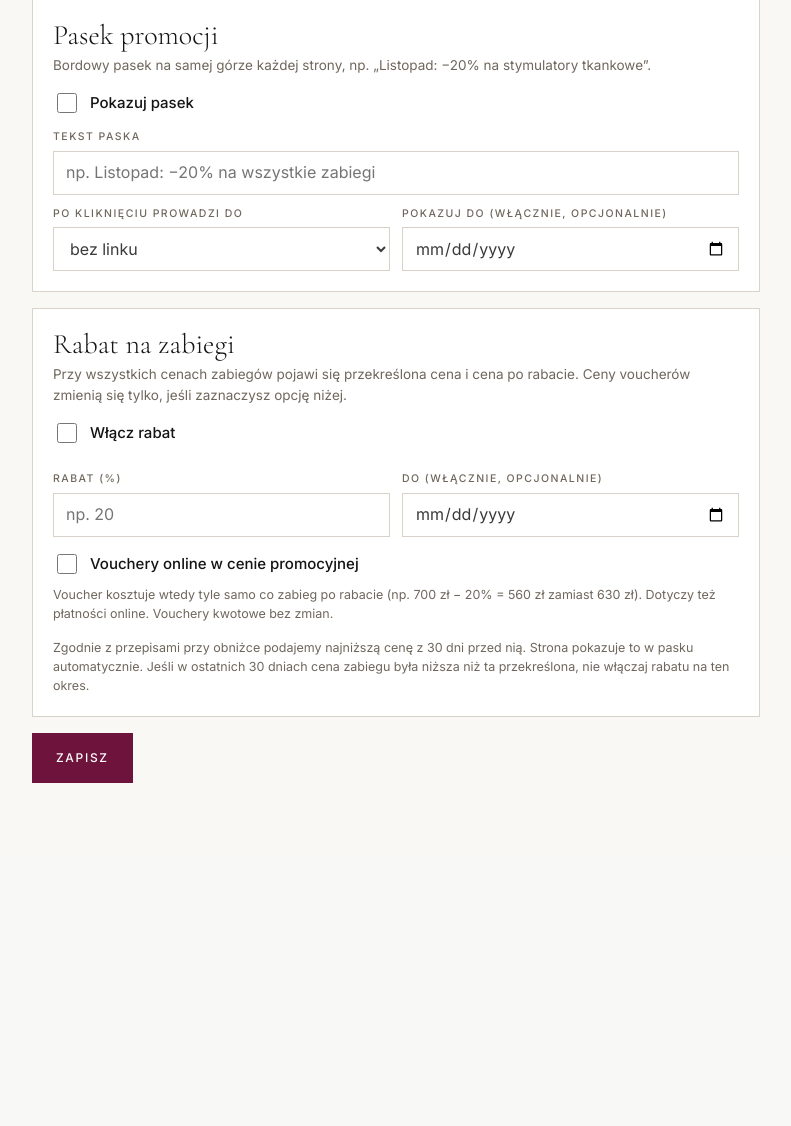
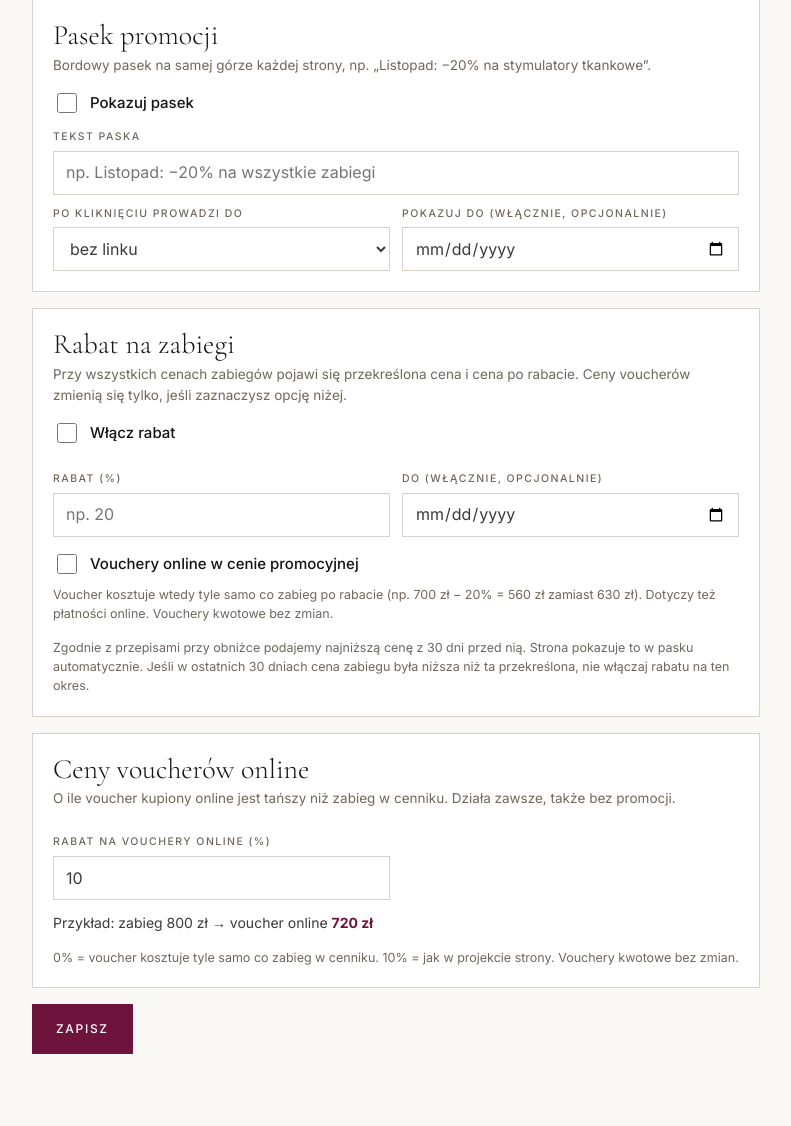
Before and after one commit to patoagencja/ludwinek, a PHP site: page /_panel-promocje.php in a window 1280 px wide. Shown: the part 180-1306 px from the top of the page, without its empty margins (244-1035 px from the left). Before the commit the page ends 963 px from the top, so only its background shows below. Run offline with PHP 8.4, Linux system fonts and the light colour scheme; data that the repository does not hold is empty; some libraries are stand-ins or nearby versions.

Commit message:
Ceny voucherów online ustawiane w panelu (rabat % od ceny w gabinecie, 0 = jak w cenniku); przekreślenia w sekcji ceny zabiegu; ustawienie gabinetu: 0%
Co-Authored-By: Claude Opus 5.5 <noreply@anthropic.com>
Claude-Session: https://claude.ai/code/session_01BpmeYMNkkvQzev3YzrBqs1

```diff
--- /dev/null
+++ b/narzedzia/ustawienia-poprawka.json
@@ -0,0 +1 @@
+{"vouchery": {"rabat": 0}}
--- a/public/_panel-promocje.php
+++ b/public/_panel-promocje.php
@@ -75,6 +75,16 @@ input[type=text],input[type=number],input[type=date],select{width:100%;min-heigh
 <p class="cena" id="rc"></p>
 <p class="uwaga">Zgodnie z przepisami przy obniżce podajemy najniższą cenę z 30 dni przed nią. Strona pokazuje to w pasku automatycznie. Jeśli w ostatnich 30 dniach cena zabiegu była niższa niż ta przekreślona, nie włączaj rabatu na ten okres.</p>
 </section>
+<section class="card">
+<h2>Ceny voucherów online</h2>
+<p class="opis">O ile voucher kupiony online jest tańszy niż zabieg w cenniku. Działa zawsze, także bez promocji.</p>
+<div class="row">
+<div><label class="l" for="vr">Rabat na vouchery online (%)</label><input type="number" id="vr" name="vouchery_rabat" min="0" max="50" value="<?= (int)$u['vouchery']['rabat'] ?>"></div>
+<div></div>
+</div>
+<p class="cena" id="vc"></p>
+<p class="uwaga">0% = voucher kosztuje tyle samo co zabieg w cenniku. 10% = jak w projekcie strony. Vouchery kwotowe bez zmian.</p>
+</section>
 <button class="btn" type="submit">Zapisz</button>
 <p class="msg" id="msg" role="status"></p>
 </form>
@@ -89,6 +99,7 @@ input[type=text],input[type=number],input[type=date],select{width:100%;min-heigh
     $('pp').innerHTML = '';
     var s = document.createElement('span'); s.textContent = t; $('pp').appendChild(s);
     if (rab) { var sm = document.createElement('small'); sm.textContent = 'Przekreślona cena to najniższa cena z 30 dni przed obniżką.'; $('pp').appendChild(sm); }
+    var vr = Math.max(0, Math.min(50, +f.vouchery_rabat.value || 0)); $('vc').innerHTML = 'Przykład: zabieg 800 zł → voucher online <b>' + Math.round(800 * (100 - vr) / 100) + ' zł</b>';
     $('rc').innerHTML = rab ? 'Przykład: <s>700 zł</s> <b>' + Math.round(700 * (100 - pr) / 100) + ' zł</b>' : '';
   }
   $('pl').addEventListener('change', function () { var w = this.value === '*'; $('plw').style.display = w ? '' : 'none'; if (!w) $('plw').value = this.value; });
--- a/public/_panel.php
+++ b/public/_panel.php
@@ -177,6 +177,7 @@ if ($akcja === 'ustawienia') {
         'pasek' => ['wl' => ($_POST['pasek_wl'] ?? '') === '1', 'tekst' => mb_substr(panel_czysc((string)($_POST['pasek_tekst'] ?? '')), 0, 160), 'link' => $link, 'do' => $data('pasek_do')],
         'rabat' => ['wl' => ($_POST['rabat_wl'] ?? '') === '1', 'procent' => max(0, min(90, (int)($_POST['rabat_procent'] ?? 0))), 'do' => $data('rabat_do'),
                     'vouchery' => ($_POST['rabat_vouchery'] ?? '') === '1'],
+        'vouchery' => ['rabat' => max(0, min(50, (int)($_POST['vouchery_rabat'] ?? 10)))],
     ];
     if ($u['pasek']['wl'] && trim($u['pasek']['tekst']) === '') panel_json(422, ['ok' => false, 'blad' => 'Wpisz tekst paska albo go wyłącz.']);
     if ($u['rabat']['wl'] && $u['rabat']['procent'] < 1) panel_json(422, ['ok' => false, 'blad' => 'Wpisz rabat od 1 do 90%.']);
@@ -222,7 +223,7 @@ if ($akcja === 'tekst') {
     if ($na === $z) panel_json(200, ['ok' => true, 'bez_zmian' => true]);
     // ceny voucherów strona i płatność liczą z cennika: zmiana napisu niczego by nie zmieniła w płatności
     if ($strona === 'Voucher' && preg_match('/^\s*(od )?\d+ zł\s*$/u', $z)) {
-        panel_json(422, ['ok' => false, 'blad' => 'Ceny voucherów strona liczy sama z cennika (to samo pobiera płatność). Żeby je obniżyć, w zakładce Promocje włącz rabat i zaznacz „Vouchery online w cenie promocyjnej”.']);
+        panel_json(422, ['ok' => false, 'blad' => 'Ceny voucherów strona liczy sama z cen zabiegów (to samo pobiera płatność). Ustawisz je w zakładce Promocje → „Ceny voucherów online” (np. 0% = tyle samo co w cenniku).']);
     }
     // „tylko to miejsce”: tekst-kotwica stojący tuż przed (np. nazwa zabiegu przed ceną)
     $przed = $wszedzie ? '' : (string)($_POST['przed'] ?? '');
--- a/public/_ustawienia.php
+++ b/public/_ustawienia.php
@@ -15,6 +15,8 @@ function ustawienia(): array
                     'do' => (string)($d['pasek']['do'] ?? '')],
         'rabat' => ['wl' => !empty($d['rabat']['wl']), 'procent' => max(0, min(90, (int)($d['rabat']['procent'] ?? 0))), 'do' => (string)($d['rabat']['do'] ?? ''),
                     'vouchery' => !empty($d['rabat']['vouchery'])],
+        // stały rabat na vouchery online względem ceny w gabinecie (w projekcie 10%; 0 = voucher w cenie z cennika)
+        'vouchery' => ['rabat' => max(0, min(50, (int)($d['vouchery']['rabat'] ?? 10)))],
         'zmieniono' => (string)($d['zmieniono'] ?? ''),
     ];
 }
@@ -43,26 +45,43 @@ function promo_vouchery_procent(): int
     return promo_aktywne($r) && !empty($r['vouchery']) ? (int)$r['procent'] : 0;
 }
 
-/** Vouchery online w cenie promocyjnej: cena vouchera = cena zabiegu po rabacie (jeśli to mniej niż zwykła cena online).
-    Zmienia dane voucherów (z nich liczy też płatność, _vouchery-dane.php) i napisy „voucher online … zł” na stronach. */
+/** Zwykły rabat na vouchery online (% od ceny w gabinecie), ustawiany w panelu; w projekcie 10%. */
+function voucher_rabat_staly(): int
+{
+    return ustawienia()['vouchery']['rabat'];
+}
+
+/** Cena vouchera online z ceny zabiegu w gabinecie: zwykły rabat online, a w promocji z opcją „vouchery w cenie
+    promocyjnej” cena zabiegu po rabacie, jeśli jest niższa. [cena, zwykła cena online] */
+function voucher_cena(int $gab): array
+{
+    $std = (int)round($gab * (100 - voucher_rabat_staly()) / 100);
+    $p = promo_vouchery_procent();
+    return [$p > 0 ? min($std, (int)round($gab * (100 - $p) / 100)) : $std, $std];
+}
+
+/** Ceny voucherów online na stronach i w płatności według ustawień z panelu (zwykły rabat online i promocja).
+    Zmienia dane voucherów (z nich liczy też płatność, _vouchery-dane.php) i napisy „voucher online … zł” na stronach.
+    W źródle stron vouchery online są o 10% tańsze niż zabieg, więc cenę w gabinecie odtwarzamy jako cena / 0,9. */
 function promo_html(string $html): string
 {
-    $p = promo_vouchery_procent();
-    if ($p <= 0) return $html;
-    $nowa = static fn(int $gab, int $online): int => min($online, (int)round($gab * (100 - $p) / 100));
+    $r0 = voucher_rabat_staly(); $p = promo_vouchery_procent();
+    if ($r0 === 10 && $p <= 0) return $html;
     // dane strony /vouchery: wiersze [nazwa, cena online, cena w gabinecie]
-    $html = (string)preg_replace_callback('/const D = (\{.*?\});\n/s', static function ($m) use ($nowa) {
+    $html = (string)preg_replace_callback('/const D = (\{.*?\});\n/s', static function ($m) {
         $D = json_decode($m[1], true);
         if (!is_array($D) || empty($D['vz'])) return $m[0];
-        foreach ($D['vz'] as &$z) foreach ($z['g'] as &$g) foreach ($g[1] as &$r) $r[1] = $nowa((int)$r[2], (int)$r[1]);
+        foreach ($D['vz'] as &$z) foreach ($z['g'] as &$g) foreach ($g[1] as &$r) $r[1] = voucher_cena((int)$r[2])[0];
         return 'const D = ' . json_encode($D, JSON_UNESCAPED_UNICODE | JSON_UNESCAPED_SLASHES) . ";\n";
     }, $html);
-    // pozostałe strony: zwykła cena online to cena w gabinecie − 10%
-    $z = static fn(int $n): int => $nowa((int)round($n / 0.9), $n);
+    $z = static fn(int $n): int => voucher_cena((int)round($n / 0.9))[0];
     $html = (string)preg_replace_callback('/(voucher online )(od )?(\d+)( zł)/i', static fn($m) => $m[1] . $m[2] . $z((int)$m[3]) . $m[4], $html);
     $html = (string)preg_replace_callback('/("online": ")(od )?(\d+)( zł")/', static fn($m) => $m[1] . $m[2] . $z((int)$m[3]) . $m[4], $html);
-    $html = (string)preg_replace_callback('/(<dt>Voucher online · )10% taniej(<\/dt><dd>)(od )?(\d+)( zł)/', static fn($m) => $m[1] . 'cena promocyjna' . $m[2] . $m[3] . $z((int)$m[4]) . $m[5], $html);
-    return str_replace(['Voucher online · 10% taniej', 'VOUCHER ONLINE · 10% TANIEJ'], ['Voucher online · cena promocyjna', 'VOUCHER ONLINE · CENA PROMOCYJNA'], $html);
+    $html = (string)preg_replace_callback('/(Voucher online · 10% taniej<\/(?:dt><dd|span><b[^>]*)>)(od )?(\d+)( zł)/', static fn($m) => $m[1] . $m[2] . $z((int)$m[3]) . $m[4], $html);
+    // podpis przy cenie vouchera
+    $tanszy = $p > $r0;
+    $podpis = $tanszy ? ' · cena promocyjna' : ($r0 > 0 ? " · {$r0}% taniej" : '');
+    return str_replace(['Voucher online · 10% taniej', 'VOUCHER ONLINE · 10% TANIEJ'], ['Voucher online' . $podpis, 'VOUCHER ONLINE' . mb_strtoupper($podpis)], $html);
 }
 
 /** Kod wstawiany przed </body> każdej strony, gdy promocja jest włączona. */
@@ -72,16 +91,15 @@ function promo_wstawka(): string
     $cfg = [];
     if (promo_aktywne($u['rabat']) && $u['rabat']['procent'] > 0) $cfg['rabat'] = $u['rabat']['procent'];
     // vouchery w cenie promocyjnej: mapa „nowa cena → zwykła cena online”, żeby strona /vouchery mogła przekreślić starą cenę
-    $pv = promo_vouchery_procent();
-    if ($pv > 0) {
+    if (promo_vouchery_procent() > 0) {
         $html = edycje_zastosuj((string)@file_get_contents(__DIR__ . '/_strony/Voucher-Desktop.html'), 'Voucher');
         if (preg_match('/const D = (\{.*?\});\n/s', $html, $m) && is_array($D = json_decode($m[1], true))) {
             $mapa = [];
             foreach ($D['vz'] ?? [] as $z) foreach ($z['g'] as $g) foreach ($g[1] as $r) {
-                $nowa = min((int)$r[1], (int)round($r[2] * (100 - $pv) / 100));
-                if ($nowa < (int)$r[1]) $mapa[(string)$nowa] = (int)$r[1];
+                [$nowa, $std] = voucher_cena((int)$r[2]);
+                if ($nowa < $std) $mapa[(string)$nowa] = $std;
             }
-            if ($mapa) $cfg['vmapa'] = $mapa;
+            if ($mapa) { $cfg['vmapa'] = $mapa; $cfg['vstd'] = voucher_rabat_staly(); }
         }
     }
     if (promo_aktywne($u['pasek']) && trim($u['pasek']['tekst']) !== '') $cfg['pasek'] = ['tekst' => $u['pasek']['tekst'], 'link' => $u['pasek']['link']];
```
Also changed, not shown: narzedzia/audyt-na-zywo.js (+4 -3 lines), public/assets/promocje.js.
